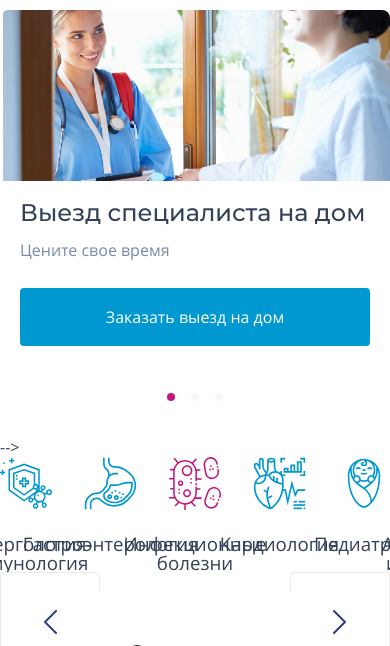
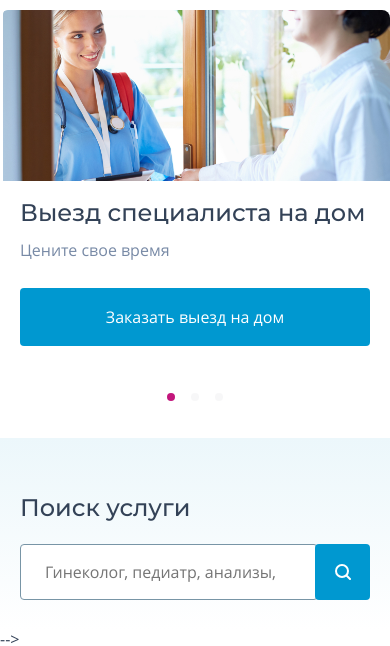
Before and after one commit to yurkaronin/Eurodon, a website: page src/html/page-home.html in a window 390 px wide. Shown: the part 124-770 px from the top of the page. Drawn offline with nearby package versions, Linux system fonts and the light colour scheme; files that its build step writes are made by us from their sources; files whose address does not match are found by name.

Commit message:
Адаптив блока с поиском

```diff
--- a/src/html/page-home.html
+++ b/src/html/page-home.html
@@ -16,7 +16,7 @@
   <main>
     @@include('sections/first-screen.html')
     <div class="decorate">
-      <!-- @@include('sections/main-search.html') -->
+      @@include('sections/main-search.html')
       <!-- @@include('sections/main-services.html') -->
       <!-- @@include('sections/main-directions.html') -->
     </div>
--- a/src/html/sections/main-search.html
+++ b/src/html/sections/main-search.html
@@ -4,7 +4,12 @@
     <div class="main-search__form">
       <form action="URL" method="get">
         <input type="search" placeholder="Гинеколог, педиатр, анализы, КТ, УЗИ...">
-        <button class="button" type="submit">Найти</button>
+        <button class="main-search__button button" type="submit">
+          <svg class="main-search__icon" width="16" height="16" fill="none" xmlns="http://www.w3.org/2000/svg">
+            <circle cx="7" cy="7" r="6" stroke-width="2"></circle>
+            <path d="m15 15-3-3" stroke-width="2" stroke-linecap="round"></path>
+          </svg>
+          Найти</button>
       </form>
     </div>
   </div>
--- a/src/scss/sections/_main-search.scss
+++ b/src/scss/sections/_main-search.scss
@@ -2,9 +2,9 @@
   padding: 80px 0 40px;
   margin-bottom: 64px;
 
-  @media (max-width: 1000px) {
+  @media (max-width: 1024px) {
     margin-bottom: 0;
-    padding: 0;
+    padding: 50px 0 30px;
   }
 }
 
@@ -14,7 +14,7 @@
   flex-wrap: wrap;
   align-items: center;
 
-  @media (max-width: 1000px) {
+  @media (max-width: 1024px) {
     flex-direction: column;
     align-items: flex-start;
   }
@@ -25,15 +25,19 @@
   max-width: 240px;
   width: 100%;
 
-  @media (max-width: 1000px) {
+  @media (max-width: 1024px) {
     max-width: 100%;
+  }
+
+  @media (max-width: 550px) {
+    font-size: 24px;
   }
 }
 
 .main-search__form {
   flex-grow: 1;
 
-  @media (max-width: 1000px) {
+  @media (max-width: 1024px) {
     max-width: 100%;
     width: 100%;
   }
@@ -41,7 +45,7 @@
   form {
     display: flex;
     justify-content: space-between;
-    flex-wrap: wrap;
+    // flex-wrap: wrap;
   }
 
   input {
@@ -66,5 +70,20 @@
     z-index: 2;
     margin-left: -3px;
     cursor: pointer;
+
+    @media (max-width: 550px) {
+      max-width: 55px;
+      font-size: 0;
+      line-height: 0;
+    }
   }
 }
+
+.main-search__icon {
+  display: none;
+
+  @media (max-width: 550px) {
+    display: block;
+    stroke: #ffffff;
+  }
+}
```
